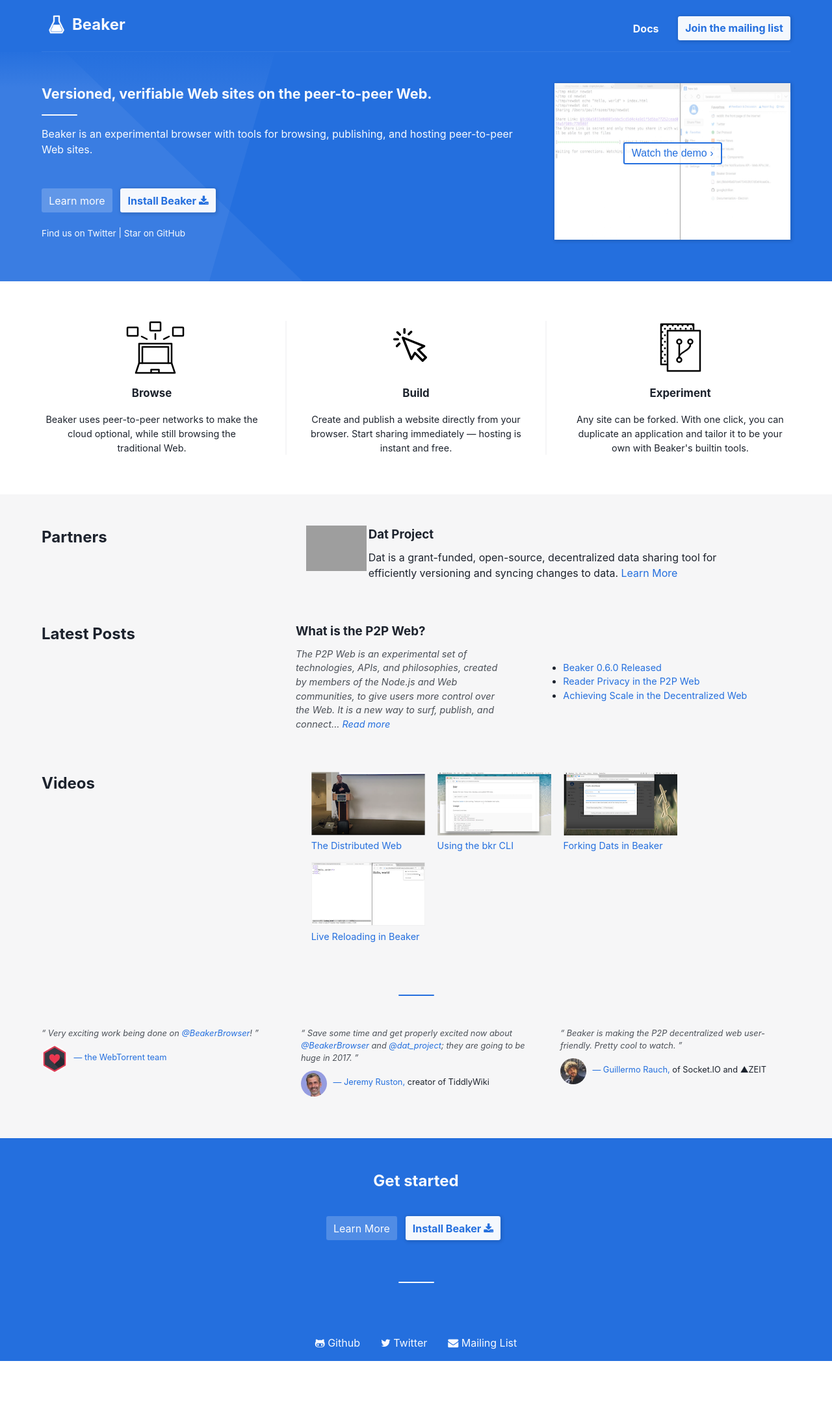
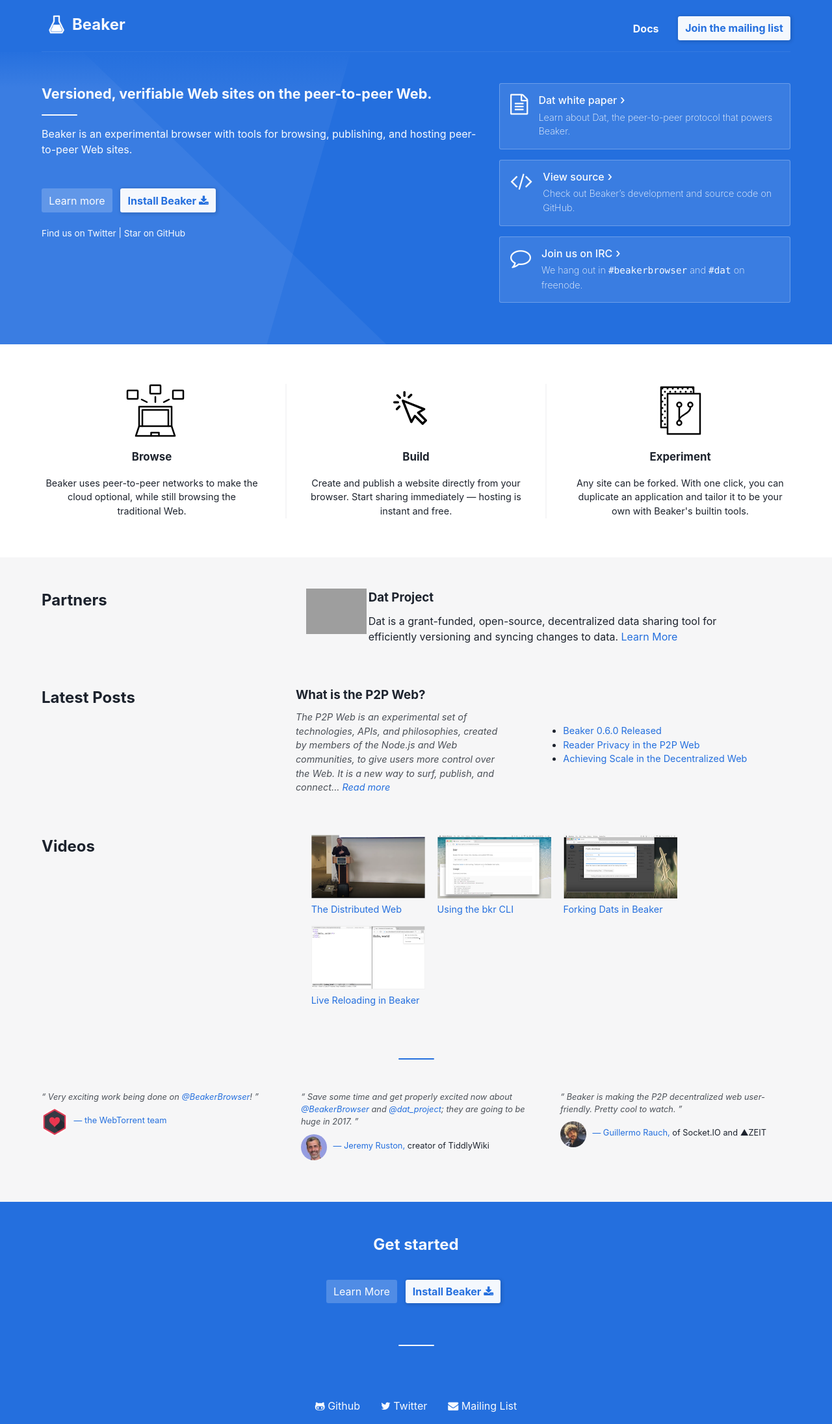
Before and after one commit to beakerbrowser/beakerbrowser.com, a Jekyll site: the page built from index.html, in a window 1280 px wide. Shown: the whole page at 65% size. Built offline with Jekyll 4.4.1, drawn with Linux system fonts in a browser that asks for light colours; before the commit the page ends 2095 px from its top, so only the background shows below that; grey boxes are pictures that could not be loaded.

Commit message:
Add links to hero

```diff
--- a/css/pages/_home.scss
+++ b/css/pages/_home.scss
@@ -33,13 +33,13 @@
   }
 
   .container {
-    @extend %grid-3;
+    @extend %grid-5;
     position: relative;
     z-index: 1;
 
 
-    // override default media query for %grid-2
-    @include respond-to(show-grid-2) {
+    // override default media query for %grid-5
+    @include respond-to(show-grid-5) {
       flex-direction: column;
     }
 
@@ -50,23 +50,29 @@
 
 
   &__intro {
-    @extend %col-2-3;
+    @extend %col-3-5;
     margin: 0 auto;
 
-    @include respond-to(show-grid-3) {
-      padding-right: 4em;
+    @include respond-to(show-grid-5) {
+      padding-right: 2em;
     }
   }
 
   .divider {
     margin: 1em auto;
 
-    @include respond-to(show-grid-3) {
+    @include respond-to(show-grid-5) {
       margin: 1em 0;
     }
   }
 
+  &__tagline {
+    font-size: 1.35rem;
+    font-weight: bold;
+  }
+
   &__description {
+    font-size: 1rem;
     margin-bottom: 3em;
   }
 
@@ -94,24 +100,63 @@
     }
   }
 
-  &__demo {
-    @extend %col-1-2;
+  &__links {
+    @extend %col-2-5;
     width: 100%;
-    max-width: 700px;
-    margin: 3em auto 0 auto;
+    margin-top: 2em;
 
     @include respond-to(expand-hero) {
       margin: 0;
-    }
-
-    img {
-      width: 100%;
+      text-align: left;
     }
   }
 
-  &__tagline {
-    font-size: 1.35rem;
-    font-weight: bold;
+  &__link {
+    @extend %rounded;
+    @extend %flex-container;
+    flex-wrap: nowrap;
+    padding: 1em;
+    background: transparentize(#fff, .9);
+    border: 1px solid transparentize(#fff, .75);
+    cursor: pointer;
+    text-align: left;
+
+    &:hover {
+      background: transparentize(#fff, .75);
+    }
+
+    &:not(:last-child) {
+      margin-bottom: 1em;
+    }
+
+    i {
+      font-size: 2rem;
+    }
+
+    .info {
+      display: inline-block;
+      vertical-align: top;
+      margin-left: 1em;
+    }
+
+    .title {
+      font-weight: 500;
+      font-size: 1rem;
+      line-height: .85;
+      margin-bottom: .5em;
+
+      &:after {
+        content: '\203A';
+        display: inline-block;
+        font-size: 1.2rem;
+        margin-left: .25em;
+      }
+    }
+
+    .description {
+      font-size: .9rem;
+      font-weight: 200;
+    }
   }
 }
 
--- a/index.html
+++ b/index.html
@@ -40,15 +40,36 @@
       </div>
     </div>
 
-    <div class="hero__demo">
-      <a class="video" href="https://www.youtube.com/watch?v=Bem9nRpyPEs"
-        target="_blank">
-        <img src="/img/ss/demo-beaker.jpg" />
-        <span class="video__overlay">
-          <button class="video__text btn btn--outline">
-            <span>Watch the demo</span>
-          </button>
-        </span>
+    <div class="hero__links">
+      <a class="hero__link" href="https://github.com/datproject/docs/tree/master/papers">
+        <i class="fa fa-file-text-o"></i>
+        <div class="info">
+          <h2 class="title">Dat white paper</h2>
+          <p class="description">
+            Learn about Dat, the peer-to-peer protocol that powers Beaker.
+          </p>
+        </div>
+      </a>
+
+      <a class="hero__link" href="https://github.com/beakerbrowser/beaker">
+        <i class="fa fa-code"></i>
+        <div class="info">
+          <h2 class="title">View source</h2>
+          <p class="description">
+            Check out Beaker’s development and source code on GitHub.
+          </p>
+        </div>
+      </a>
+
+      <a class="hero__link">
+        <i class="fa fa-comment-o"></i>
+        <div class="info">
+          <h2 class="title">Join us on IRC</h2>
+          <p class="description">
+            We hang out in <code>#beakerbrowser</code> and <code>#dat</code> on
+            freenode.
+          </p>
+        </div>
       </a>
     </div>
   </div>
```
